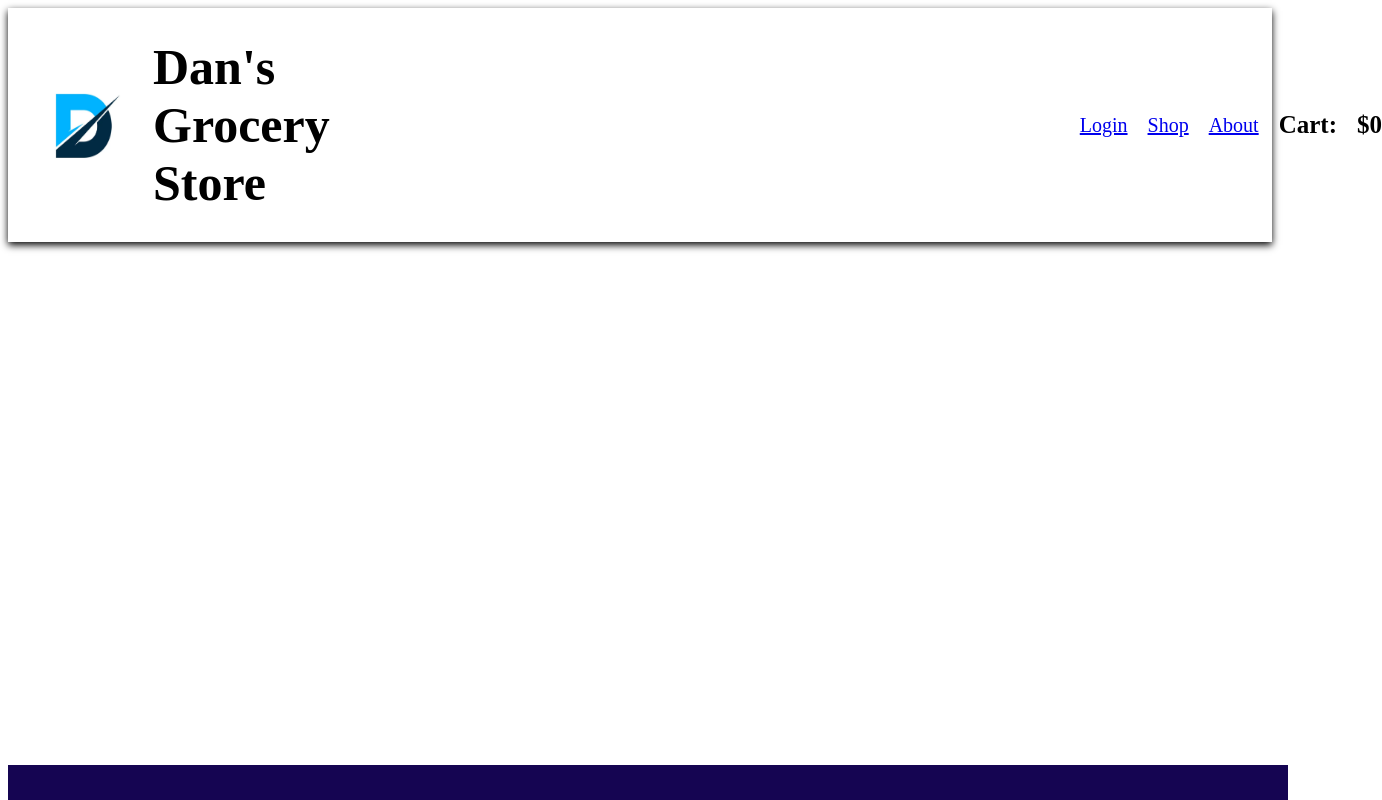
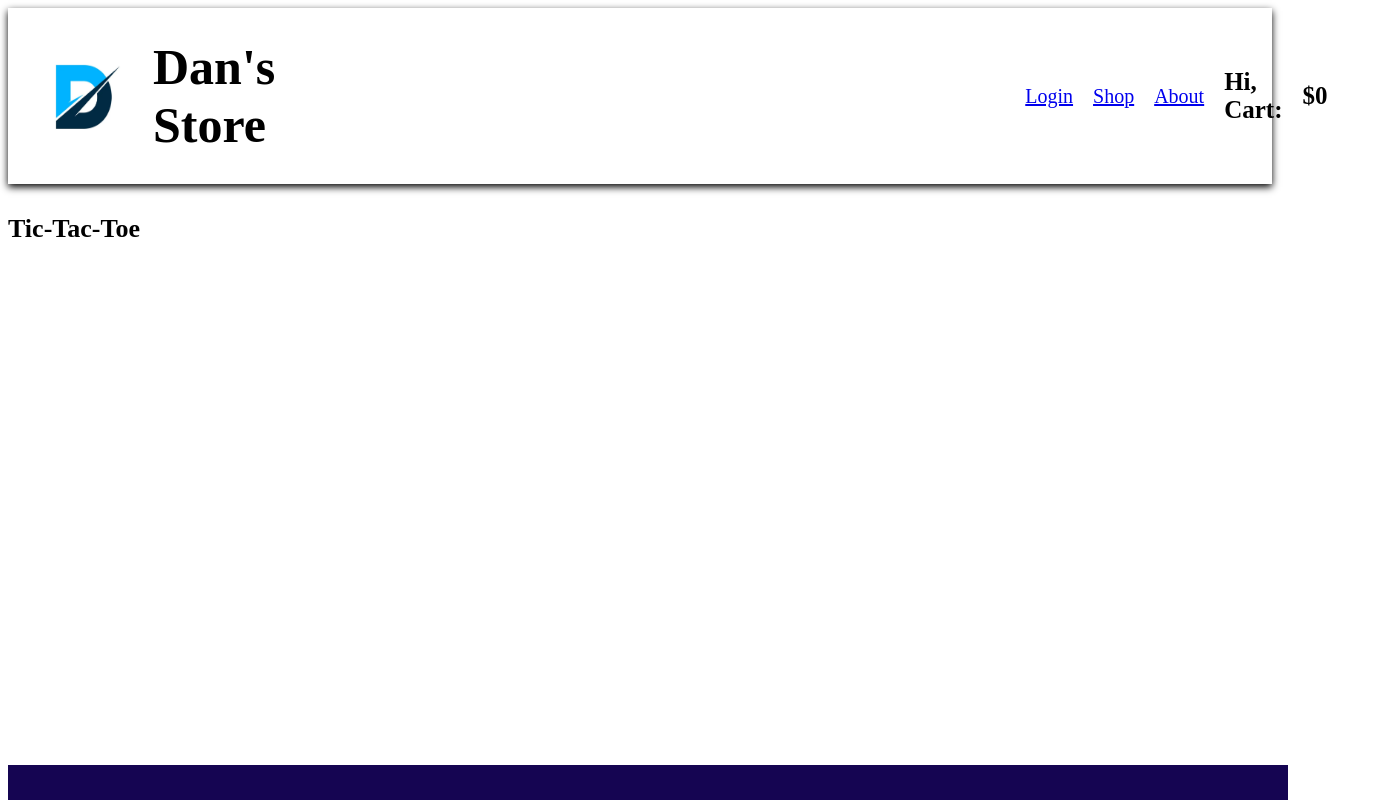
Before and after one commit to dawolfe2/online_shop, a React (Create React App) app in the folder Client/: page /game in a window 1280 px wide. Shown: the whole page, 1382 px wide, since content can reach past the window. Built offline with nearby package versions, Linux system fonts and the light colour scheme; no server answers.

Commit message:
small changes

```diff
--- a/Client/src/App.js
+++ b/Client/src/App.js
@@ -3,6 +3,7 @@ import Header from './components/Header.js'
 import Body from './components/Body.js'
 import About from './components/about/about.js'
 import Home from './components/home/home.js'
+import Game from './components/game/game.js'
 import Footer from './components/Footer.js'
 import { BrowserRouter as Router, Routes, Route} from 'react-router-dom';
 import Contact from './components/contact/contact.js'
@@ -13,6 +14,7 @@ import Contact from './components/contact/contact.js'
          <Header/>
          <Routes>
             <Route path='/' element={<Home />} />
+            <Route path='/game' element={<Game />} />
             <Route path='/store' element={<Body />} />
             <Route path='/about' element={<About/>} />
             <Route path='/contact' element={<Contact/>} />
--- a/Client/src/components/Body.js
+++ b/Client/src/components/Body.js
@@ -5,6 +5,7 @@ import Item from './item.js'
 //Create items for the shop, only need to add name of item and price and it will create a new html object
 
 export default function Body(){
+  let total = 0;
   return(
       <div className="MainBody">
         <div className="column">
--- a/Client/src/components/Header.js
+++ b/Client/src/components/Header.js
@@ -13,7 +13,7 @@ import Home from './home/home.js';
 export default class Header extends React.Component{
 
   state ={
-    id: 1,
+    id: Math.floor(Math.random() * 10) + 75,
     username: "Dan",
     password: "asdf",
     total: 0
@@ -38,7 +38,7 @@ export default class Header extends React.Component{
     return(
         <div className="header">
           <img src={logo} className="headerlogo"></img>
-          <h2 className="storename">Dan's Grocery Store</h2>
+          <h2 className="storename">Dan's Store</h2>
           <div className="navmenu">
             <p className="navlink">
               <Link to="/">Login</Link>
@@ -50,7 +50,7 @@ export default class Header extends React.Component{
               <Link to="/about">About</Link>
             </p>
           </div>
-          <h4 className="cart">Cart:</h4>
+          <h4 className="cart">Hi, {} Cart:</h4>
           <h4 className="total">${this.state.total}</h4>
         </div>
     )
--- /dev/null
+++ b/Client/src/components/game/game.js
@@ -0,0 +1,13 @@
+import React from "react";
+import './game.css'
+
+const Game = () => {
+  return (
+    <div>
+      <h1 className="aboutheader">Tic-Tac-Toe</h1>
+
+    </div>
+  );
+};
+
+export default Game;
--- a/Client/src/components/home/home.js
+++ b/Client/src/components/home/home.js
@@ -44,6 +44,7 @@ export default function Home(){
                     setUsername(response.data[0].username);
                     setPassword(response.data[0].password);
                     setTotal(response.data[0].total);
+                    window.name=username
                     navigate('/store');
                 }
             })
```
Also changed, not shown: Client/src/components/game/game.css (added).
